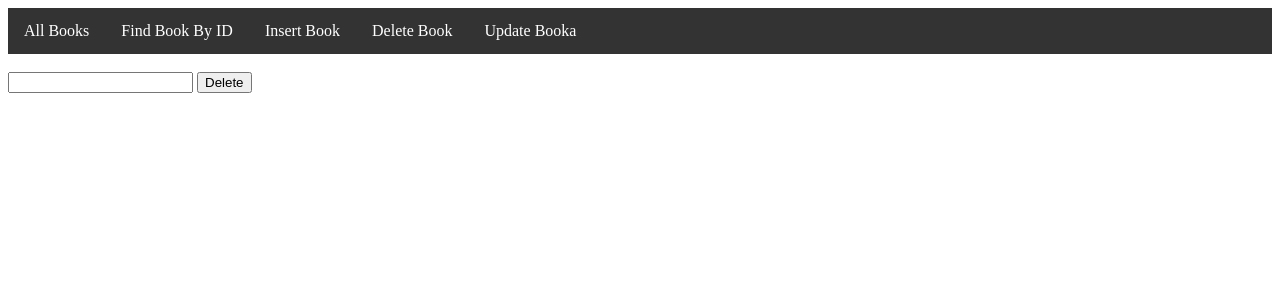
After one commit to CodingMike15/e-library, a Flask app: page /deletebook in a window 1280 px wide. The commit adds this page. Shown: the top 300 px of the page. Run offline with Flask 2, Linux system fonts and the light colour scheme.

Commit message:
delete book added

```diff
--- a/src/main.py
+++ b/src/main.py
@@ -30,10 +30,15 @@ def insert_book():
         result = book_controller.insert_book(name, author)
         return render_template('insert_book.html')
 
-@app.route('/book/<id>', methods=['DELETE'])
-def delete_book(id):
-    result = book_controller.delete_book(id)
-    return jsonify(result)
+@app.route('/deletebook', methods=['GET', 'POST'])
+def delete_book():
+    if request.method == 'GET':
+        return render_template('delete_book.html')
+
+    if request.method == 'POST':
+        book = request.form['book']
+        result = book_controller.delete_book(book)
+        return render_template('delete_book.html')
 
 @app.route('/book', methods=['PUT'])
 def update_book():
--- a/src/templates/base.html
+++ b/src/templates/base.html
@@ -13,7 +13,7 @@
                 <li><a href="/">All Books</a></li>
                 <li><a href="/findbookbyid">Find Book By ID</a></li>
                 <li><a href="/insertbook">Insert Book</a></li>
-                <li><a href="#">Delete Book</a></li>
+                <li><a href="/deletebook">Delete Book</a></li>
                 <li><a href="#">Update Booka</a></li>
             </ul>
         </nav>
--- /dev/null
+++ b/src/templates/delete_book.html
@@ -0,0 +1,11 @@
+{% extends "base.html" %}
+
+{% block content %}
+
+    <br>
+    <form method="POST">
+        <input type="text", name="book">
+        <input type="submit" value="Delete">
+    </form>
+
+{% endblock %}
```
